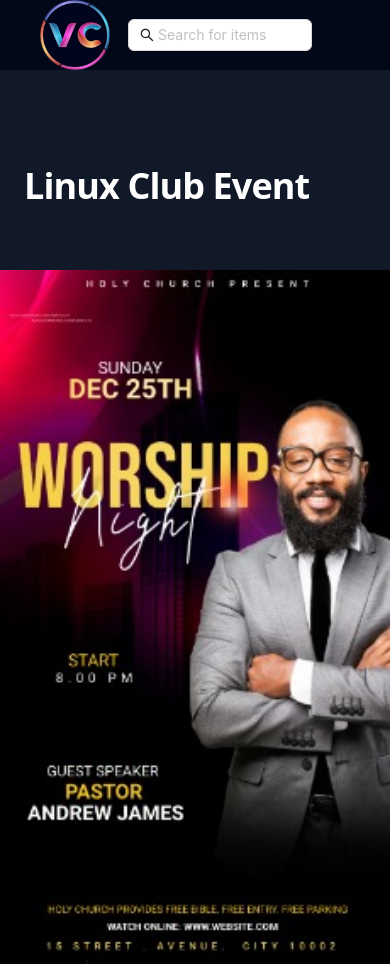
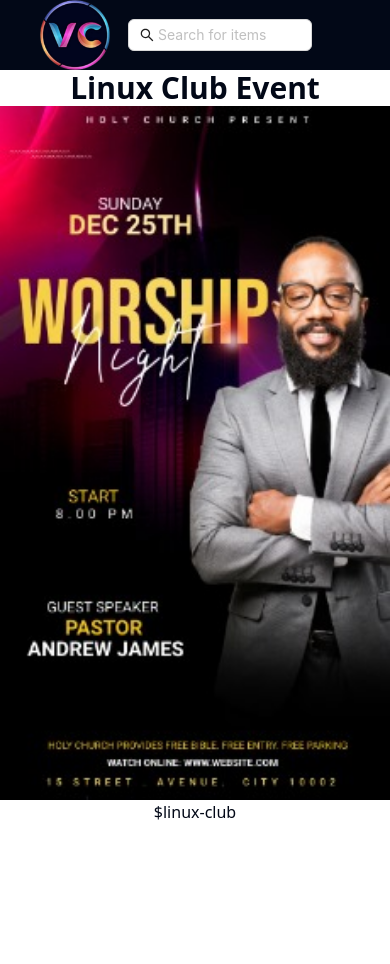
Before and after one commit to desujoy/techdyno, a Next.js app: page /events/1 in a window 390 px wide. After the commit the page ends 844 px from the top, so only its background shows below. Built offline with nearby package versions, Linux system fonts and the light colour scheme.

Commit message:
Refactor ItemDetails component

```diff
--- a/components/ui/ItemDetails.tsx
+++ b/components/ui/ItemDetails.tsx
@@ -3,60 +3,11 @@ import Image from "next/image";
 
 export default function eventDetails({ event }: { event: EventItem }) {
   return (
-    <div className=" isolate overflow-hidden bg-gray-900 py-24 sm:py-32">
-      <div
-        className="hidden sm:absolute sm:-top-10 sm:right-1/2 sm:-z-10 sm:mr-10 sm:block sm:transform-gpu sm:blur-3xl"
-        aria-hidden="true"
-      >
-        <div className="aspect-[1097/845] w-[68.5625rem] bg-gradient-to-tr from-[#ff4694] to-[#776fff] opacity-20"></div>
-      </div>
-      <div
-        className="absolute -top-52 left-1/2 -z-10 -translate-x-1/2 transform-gpu blur-3xl sm:top-[-28rem] sm:ml-16 sm:translate-x-0 sm:transform-gpu"
-        aria-hidden="true"
-      >
-        {/* <div className="aspect-[1097/845] w-[68.5625rem] bg-gradient-to-tr from-[#ff4694] to-[#776fff] opacity-20"></div> */}
-      </div>
-      <div className="mx-auto max-w-7xl px-6 lg:px-8">
-        <div className="mx-auto max-w-2xl lg:mx-0">
-          <h2 className="text-4xl font-bold tracking-tight text-white sm:text-6xl">
-            {event.name}
-          </h2>
-          <p className="mt-6 text-lg leading-8 text-gray-300">
-            {event.description}
-          </p>
-        </div>
-        <div className="mx-auto mt-10 max-w-2xl lg:mx-0 lg:max-w-none">
-          {/* <div className="grid grid-cols-1 gap-x-8 gap-y-6 text-base font-semibold leading-7 text-white sm:grid-cols-2 md:flex lg:gap-x-10">
-            <a href="#">
-              Upcoming Events<span aria-hidden="true">&rarr;</span>
-            </a>
-            <a href="#">
-              Past Events<span aria-hidden="true">&rarr;</span>
-            </a>
-          </div> */}
-          <dl className="mt-16 grid grid-cols-1 gap-8 sm:mt-20 sm:grid-cols-2 lg:grid-cols-4">
-            {/* {members.map((member) => (
-          <div key={member}>
-          <div  className="flex flex-col-reverse">
-            <dt className="text-base leading-7 text-gray-300">event</dt>
-            <dd className="text-2xl font-bold leading-9 tracking-tight text-white">{member.name}</dd>
-            </div>
-          <div className="flex flex-col-reverse">
-          <dt className="text-base leading-7 text-gray-300">Coordinators</dt>
-            <dd className="text-2xl font-bold leading-9 tracking-tight text-white">{member.name}</dd>
-          </div>
-          </div>
-        ))} */}
-          </dl>
-        </div>
-      </div>
-      <Image
-        src={event.image}
-        alt={event.name}
-        className="absolute w-full object-cover object-right md:object-center"
-        height={500}
-        width={500}
-      />
+    <div className="flex flex-col items-center justify-center">
+      <h1 className="text-3xl font-bold">{event.name}</h1>
+      <Image src={event.image} alt={event.name} height={500} width={500} />
+      <p>{event.description}</p>
+      <p>${event.club}</p>
     </div>
   );
 }
```
